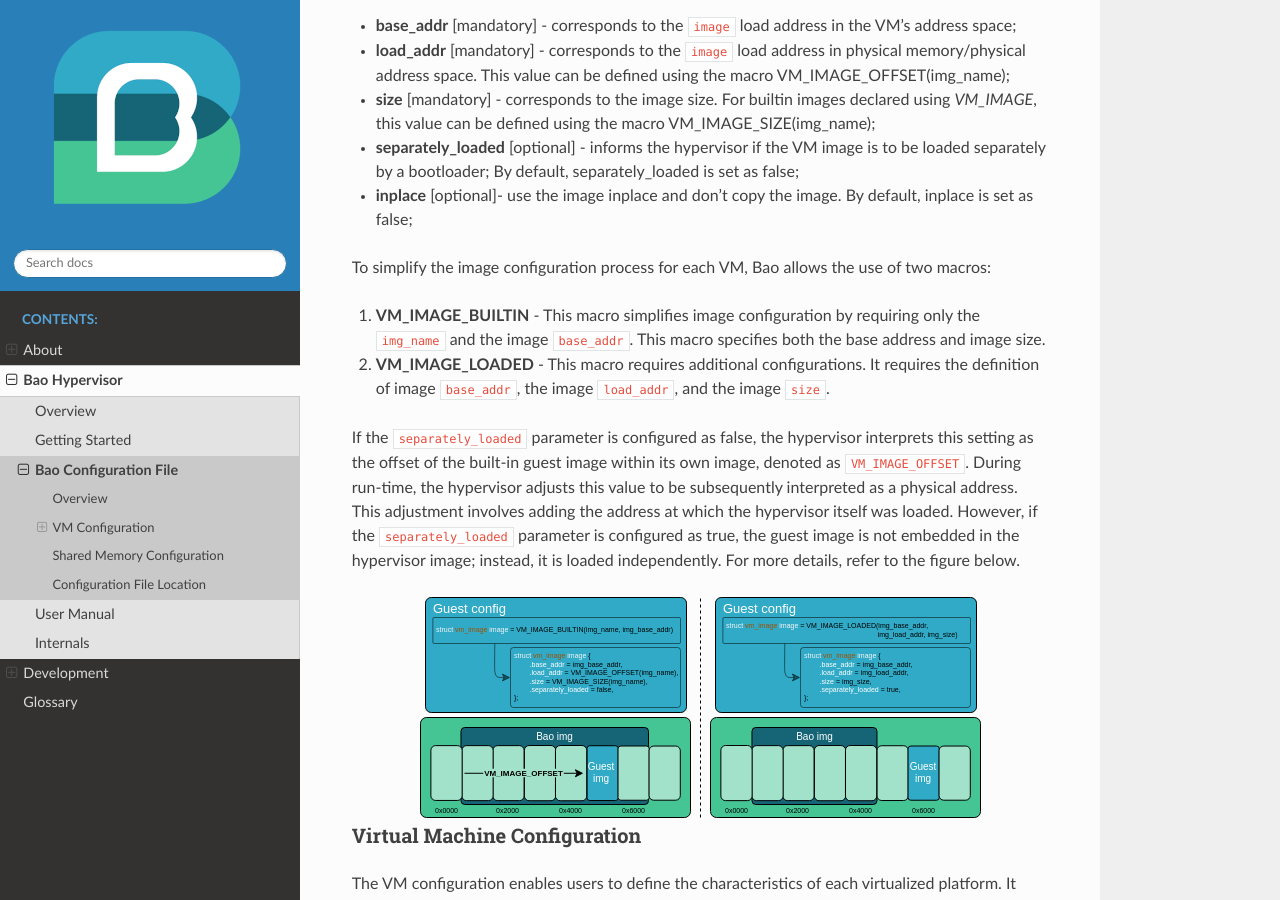
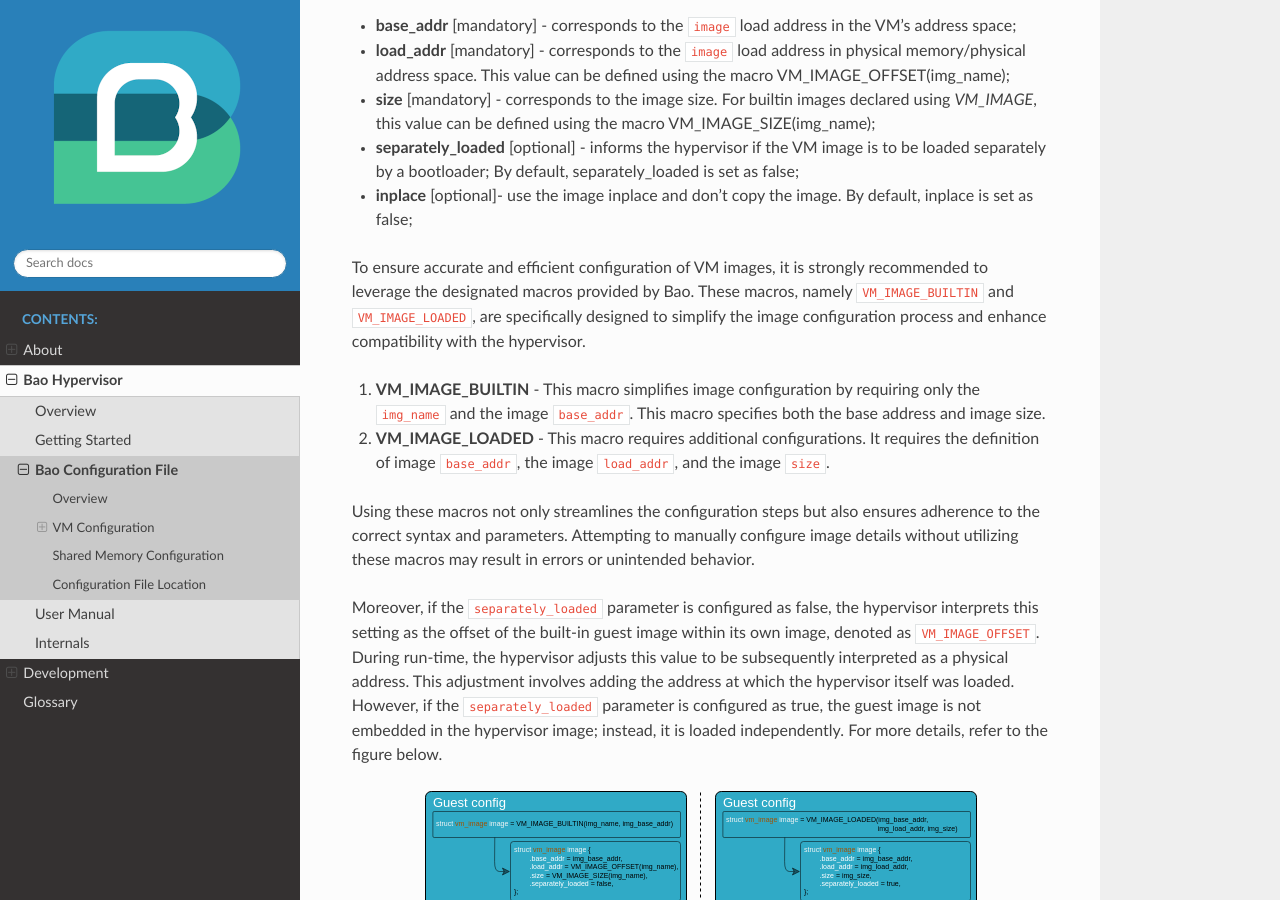
Before and after one commit to bao-project/bao-docs, a Sphinx documentation site: the page built from source/bao_hyp/config.rst, in a window 1280 px wide and 900 px high, scrolled down 2915 px. Built offline with Sphinx 7.4.7 and the Read the Docs theme 2.0.0, drawn with Linux system fonts in a browser that asks for light colours.

Commit message:
update(guest_img): empashise the importance of using macros to configure
Signed-off-by: Diogo Costa <diogoandreveigacosta@gmail.com>

```diff
--- a/source/bao_hyp/config.rst
+++ b/source/bao_hyp/config.rst
@@ -137,7 +137,11 @@ where:
 - **inplace** [optional]- use the image inplace and don’t copy the image. By default, inplace is
   set as false;
 
-To simplify the image configuration process for each VM, Bao allows the use of two macros:
+To ensure accurate and efficient configuration of VM images, it is strongly recommended to leverage
+the designated macros provided by Bao. These macros, namely ``VM_IMAGE_BUILTIN`` and
+``VM_IMAGE_LOADED``, are specifically designed to simplify the image configuration process and
+enhance compatibility with the hypervisor.
+
 
 1. **VM_IMAGE_BUILTIN** - This macro simplifies image configuration by requiring only the
    ``img_name`` and the image ``base_addr``. This macro specifies both the base address and image
@@ -146,8 +150,12 @@ To simplify the image configuration process for each VM, Bao allows the use of t
 2. **VM_IMAGE_LOADED** - This macro requires additional configurations. It requires the definition
    of image ``base_addr``, the image ``load_addr``, and the image ``size``.
 
-If the ``separately_loaded`` parameter is configured as false, the hypervisor interprets this
-setting as the offset of the built-in guest image within its own image, denoted as
+Using these macros not only streamlines the configuration steps but also ensures adherence to the
+correct syntax and parameters. Attempting to manually configure image details without utilizing
+these macros may result in errors or unintended behavior.
+
+Moreover, if the ``separately_loaded`` parameter is configured as false, the hypervisor interprets
+this setting as the offset of the built-in guest image within its own image, denoted as
 ``VM_IMAGE_OFFSET``. During run-time, the hypervisor adjusts this value to be subsequently
 interpreted as a physical address. This adjustment involves adding the address at which the
 hypervisor itself was loaded. However, if the ``separately_loaded`` parameter is configured as
```
